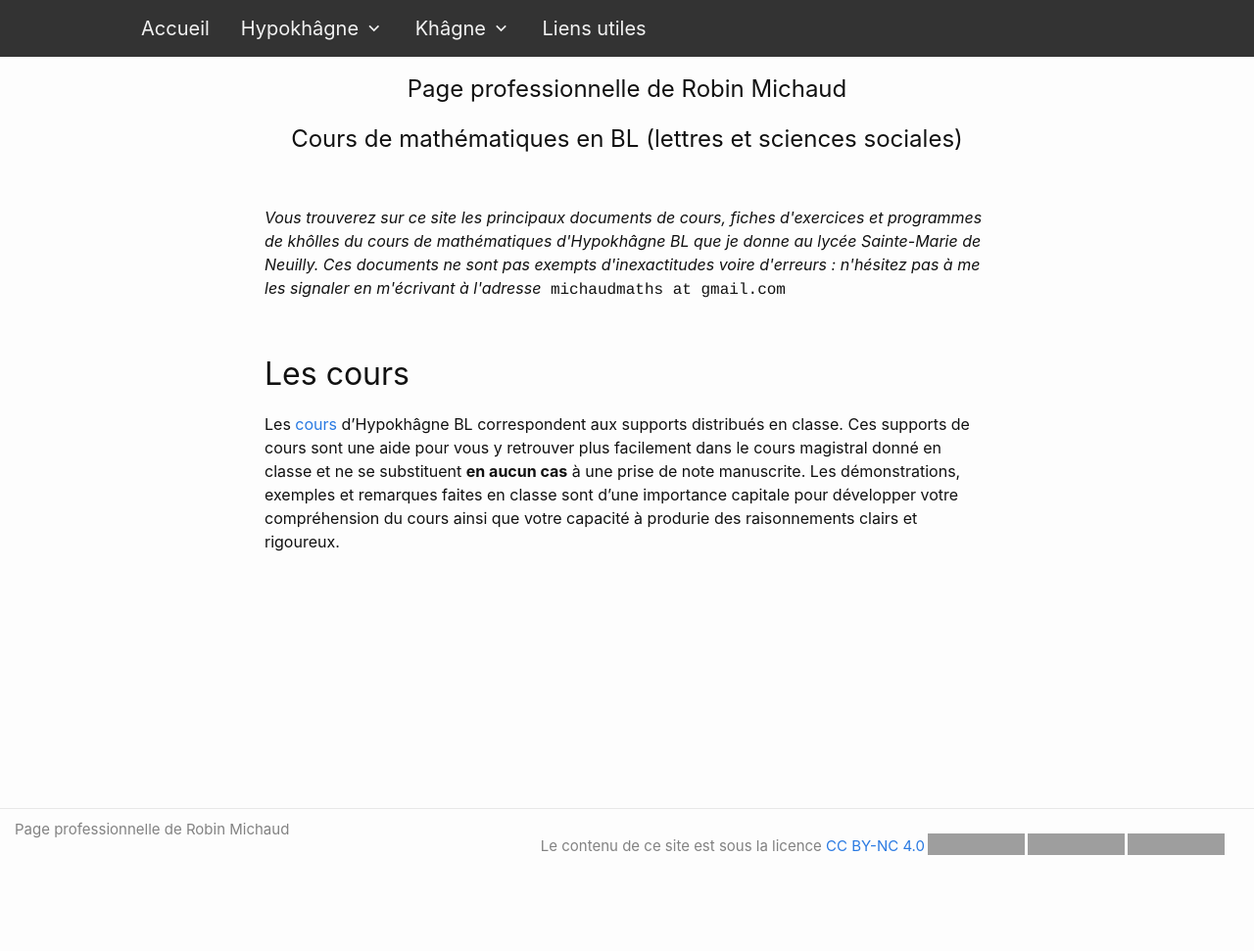
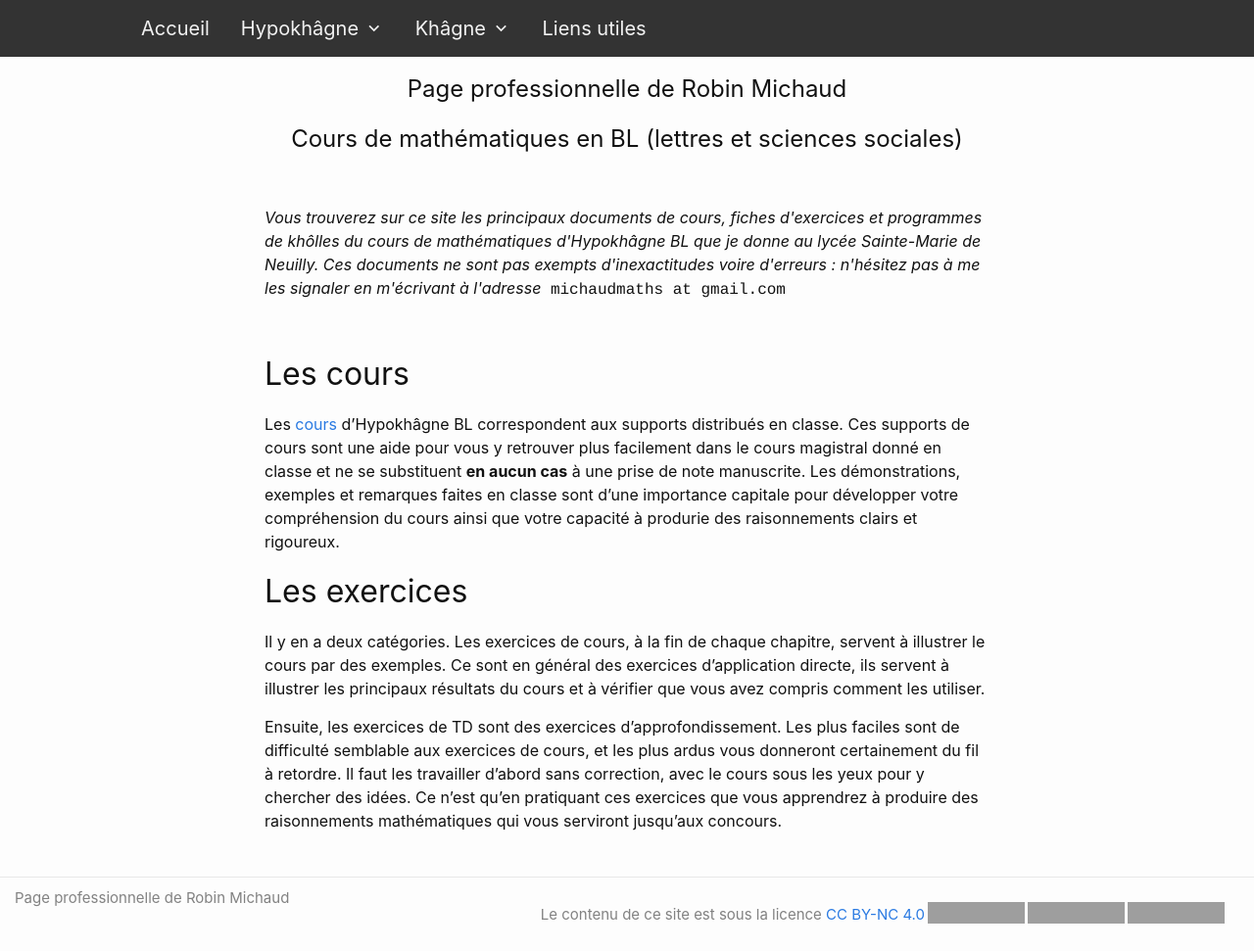
Before and after one commit to michaudmaths/michaudmaths.github.io, a Jekyll site: the page built from index.markdown, in a window 1280 px wide. Shown: the whole page at 98% size. Built offline with Jekyll 4.4.1, drawn with Linux system fonts in a browser that asks for light colours; nearby versions of some CDN libraries; before the commit the page ends 900 px from its top, so only the background shows below that; grey boxes are pictures that could not be loaded.

Commit message:
ajout section exercice de la page d'accueil

```diff
--- a/_sass/minima/_index.scss
+++ b/_sass/minima/_index.scss
@@ -11,5 +11,5 @@
 .adresse_mail {
     font-family: Courier ;
     font-style: normal;
-    padding-left:5px;
+    padding-left: 5px;
 }
--- a/index.markdown
+++ b/index.markdown
@@ -19,3 +19,10 @@ Ces documents ne sont pas exempts d'inexactitudes voire d'erreurs : n'hésitez p
 ## Les cours
 
 Les <a href="{{site.baseurl}}/cours/">cours</a> d'Hypokhâgne BL correspondent aux supports distribués en classe. Ces supports de cours sont une aide pour vous y retrouver plus facilement dans le cours magistral donné en classe et ne se substituent <strong>en aucun cas</strong> à une prise de note manuscrite. Les démonstrations, exemples et remarques faites en classe sont d'une importance capitale pour développer votre compréhension du cours ainsi que votre capacité à produrie des raisonnements clairs et rigoureux.
+
+
+## Les exercices
+
+Il y en a deux catégories. Les exercices de cours, à la fin de chaque chapitre, servent à illustrer le cours par des exemples. Ce sont en général des exercices d'application directe, ils servent à illustrer les principaux résultats du cours et à vérifier que vous avez compris comment les utiliser.
+
+Ensuite, les exercices de TD sont des exercices d'approfondissement. Les plus faciles sont de difficulté semblable aux exercices de cours, et les plus ardus vous donneront certainement du fil à retordre. Il faut les travailler d'abord sans correction, avec le cours sous les yeux pour y chercher des idées. Ce n'est qu'en pratiquant ces exercices que vous apprendrez à produire des raisonnements mathématiques qui vous serviront jusqu'aux concours.
```
